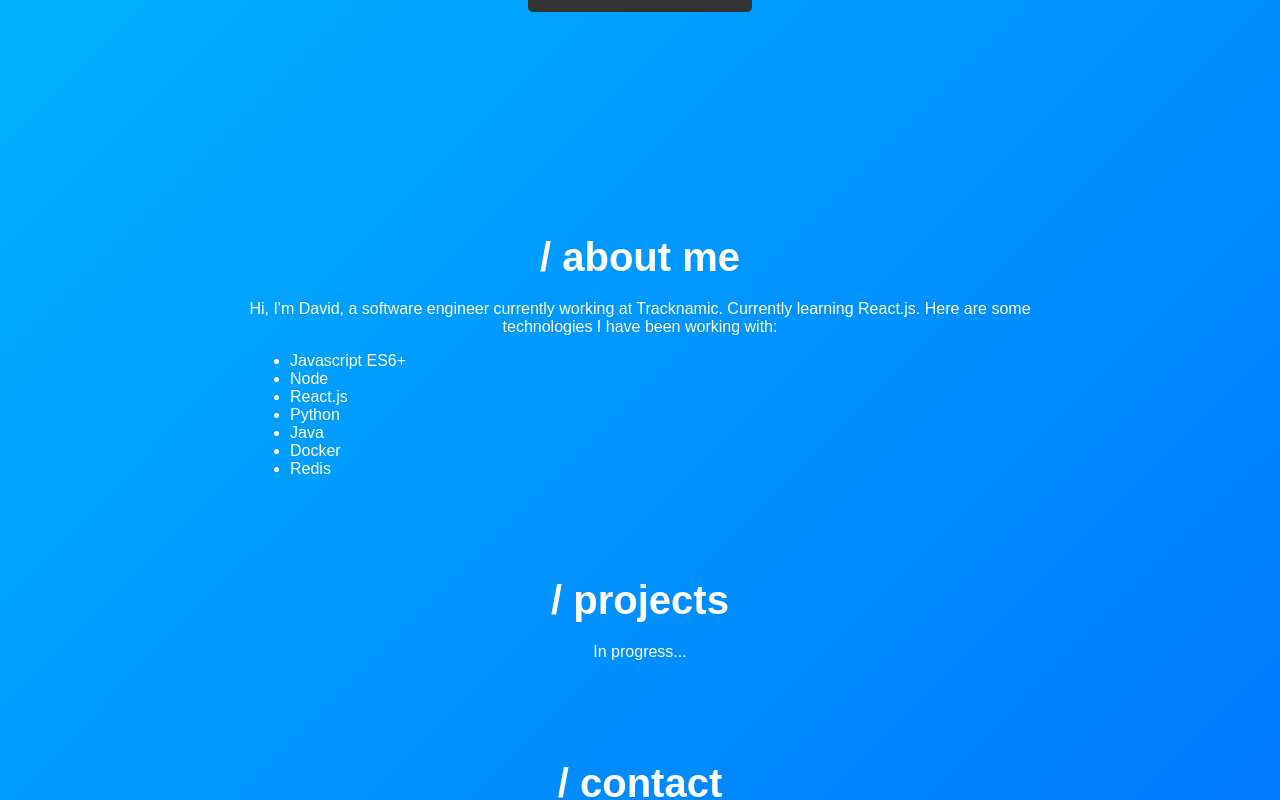
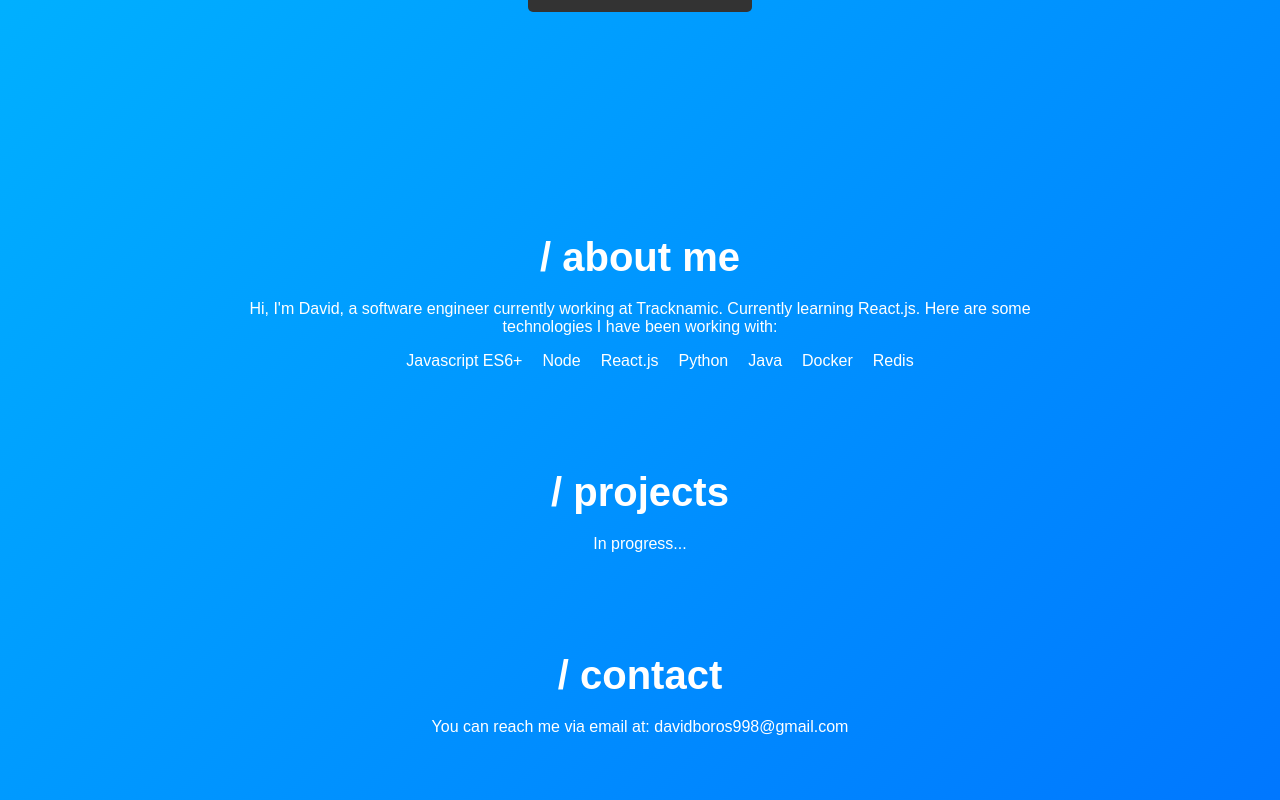
Before and after one commit to davidus98/my-portfolio, a React (Create React App) app: page / in a window 1280 px wide. Shown: the part 821-1621 px from the top of the page. Built offline with nearby package versions, Linux system fonts and the light colour scheme.

Commit message:
Use CSS module class in About section

```diff
--- a/src/components/About.js
+++ b/src/components/About.js
@@ -4,7 +4,7 @@
 
 function About() {
   return (
-    <section id="about" className='about' style={styles}>
+    <section id="about" className={styles.about}>
       <h1>/ about me</h1>
       <p>
         Hi, I'm  David, a software engineer currently working at Tracknamic. Currently learning React.js. Here are some technologies I have been working with:
--- a/src/components/About.module.css
+++ b/src/components/About.module.css
@@ -1,3 +1,7 @@
+.about {
+    /* Add any about section specific styling here */
+}
+
 .about ul li {
     display: inline;
     margin: 0 10px;
```
